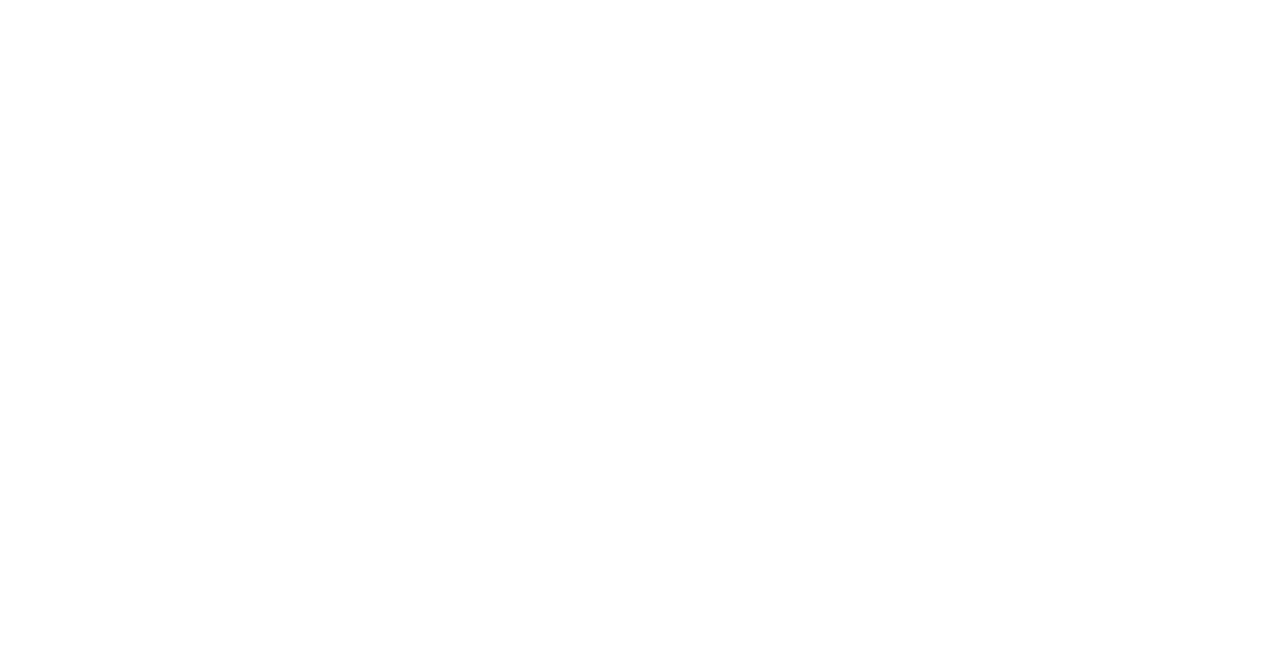
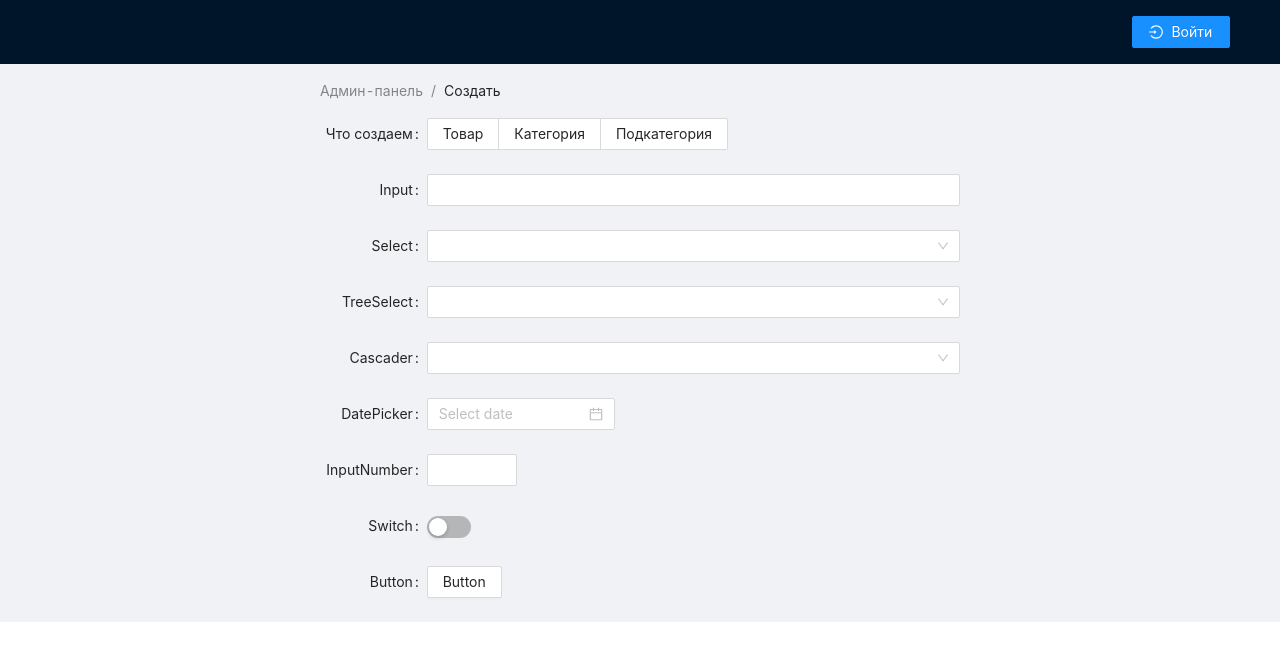
Before and after one commit to kp-app/kp-app-frontend, a React (Vite) app in the folder frontend/: page /admin in a window 1280 px wide. Shown: the top 660 px of the page. Built offline with nearby package versions, Linux system fonts and the light colour scheme.

Commit message:
rework admin panel so that it opens on a different address

```diff
--- a/frontend/src/antd/App.jsx
+++ b/frontend/src/antd/App.jsx
@@ -1,14 +1,13 @@
 import {useSelector} from "react-redux";
-import {AuthedHeader} from "./AuthedLayout";
 import {ShopLikeBasicLayout} from "./components/Layout/ShopLikeBasicLayout";
 
 const App = () => {
     const token = useSelector(state => state.auth.token)
 
     return (
-        <AuthedHeader>
+        <>
             {token && <ShopLikeBasicLayout/>}
-        </AuthedHeader>
+        </>
     )
 }
 
--- a/frontend/src/antd/AuthedLayout.jsx
+++ b/frontend/src/antd/AuthedLayout.jsx
@@ -12,7 +12,8 @@
 import {clearCredentials, login, logout, togglePopup, typePassword, typeUsername} from "../app/authSlice";
 import {CatalogContent} from "./components/CatalogContent/Catalog";
 import {useState} from "react";
-import AdminApp from "./AdminApp";
+import {NavLink} from "react-router-dom";
+
 
 export const AuthedHeader = (props) => {
     const dispatch = useDispatch()
@@ -57,13 +58,16 @@
                             </Button>
                         </Popover>}
                         {token && isAdmin &&
-                        <Button type="secondary"
-                                icon={adminPanel ? <CloseOutlined/> : <SlidersOutlined/>}
-                                onClick={handleAdminPanel}
-                        >
-                            Админ-панель
-                        </Button>
+                        <NavLink to={adminPanel ? "/" : "/admin"}>
+                            <Button type="secondary"
+                                    icon={adminPanel ? <CloseOutlined/> : <SlidersOutlined/>}
+                                    onClick={handleAdminPanel}
+                            >
 
+                                Админ-панель
+
+                            </Button>
+                        </NavLink>
                         }
                     </Col>
                     <Col span={2}>
@@ -74,7 +78,7 @@
                     </Col>
                 </Row>
             </Header>
-            {adminPanel ? <AdminApp/> : props.children}
+            {props.children}
             {!token && <Modal
                 title="Войти в систему"
                 centered
--- a/frontend/src/main.jsx
+++ b/frontend/src/main.jsx
@@ -5,15 +5,24 @@
 import {Provider} from 'react-redux'
 import App from './antd/App'
 import store from './app/store'
-import {BrowserRouter, Route} from 'react-router-dom'
+import {BrowserRouter, Route, Switch} from 'react-router-dom'
+import {AuthedHeader} from "./antd/AuthedLayout";
+import AdminApp from "./antd/AdminApp";
 
 
 ReactDOM.render(
     <BrowserRouter>
         <Provider store={store}>
-            <Route exact path='/'>
-                <App/>
-            </Route>
+            <AuthedHeader>
+                <Switch>
+                    <Route exact path='/'>
+                        <App/>
+                    </Route>
+                    <Route exact path='/admin'>
+                        <AdminApp/>
+                    </Route>
+                </Switch>
+            </AuthedHeader>
         </Provider>
     </BrowserRouter>,
     document.getElementById('root')
```
